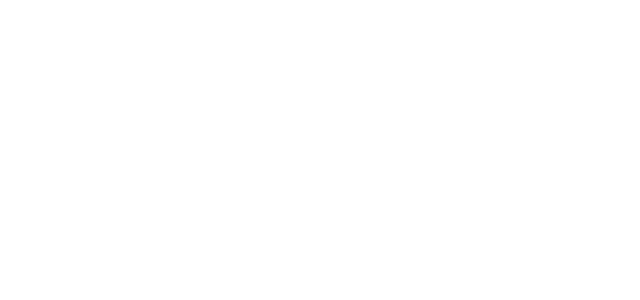
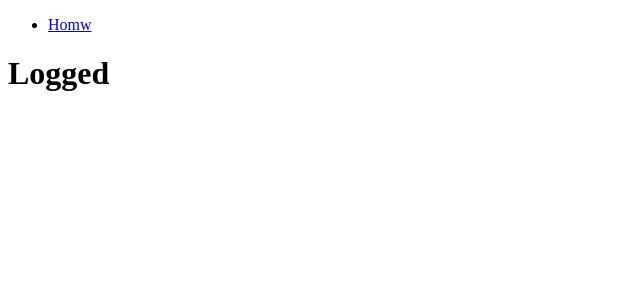
Before and after one commit to AnushkaIsuru8/MERN-User-Authentication-App-with-Express-session-JWT-Redux, a React (Create React App) app in the folder client/: page /admin in a window 1280 px wide. Before the commit this address had no page. Shown: the top 300 px of the page, without its empty margins (0-640 px from the left). Built offline with nearby package versions, Linux system fonts and the light colour scheme.

Commit message:
Add RouteController

```diff
--- a/client/src/App.js
+++ b/client/src/App.js
@@ -1,16 +1,35 @@
 import SignIn from "./Pages/SignIn";
 import SignIn2 from "./Pages/SignIn2";
 import SignUp from "./Pages/SignUp";
-import { BrowserRouter, Routes, Route } from "react-router-dom";
+import Admin from "./Pages/Admin";
+
+import { BrowserRouter, Routes, Route, Link } from "react-router-dom";
+import { useState } from "react";
 
 function App() {
+  const [user, setUser] = useState(false)
   return (
     <div className="App">
       <BrowserRouter>
+        <ul>
+          {
+            user ?
+              <li>
+                <Link to="/admin">Admin</Link>
+              </li>
+              : <></>
+          }
+
+          <li>
+            <Link to="/">Homw</Link>
+          </li>
+
+        </ul>
         <Routes>
-          <Route path="/" element={<SignIn/>} />
-          <Route path="/SignIn2" element={<SignIn2/>} />
-          <Route path="Signup" element={<SignUp/>} />
+          <Route path="/" element={<SignIn />} />
+          <Route path="/SignIn2" element={<SignIn2 />} {...user}/>
+          <Route path="Signup" element={<SignUp />} />
+          <Route path="/admin" element={<Admin />} />
         </Routes>
       </BrowserRouter>
     </div>
--- a/client/src/Pages/Admin.js
+++ b/client/src/Pages/Admin.js
@@ -3,21 +3,10 @@ import axios from "axios"
 
 export default function Admin() {
 
-    const [userName, setUserName] = useState('')
-
-    const handleSubmit = (e) => {
-        e.preventDefault()
-
-        axios.post('http://localhost:8080/', {userName})
-        .then(res => {
-            console.log(res)
-        }).catch(err => alert(err))
-    }
 
     return (
-        <form onSubmit={handleSubmit}>
-            <input value={userName} onInput={(e) => { setUserName(e.target.value) }} />
-            <button >NEXT</button>
-        </form>
+       <>
+        <h1>Logged</h1>
+       </>
     )
 }
```
Also changed, not shown: 2 other files (tests, documents, lock files or other folders).
